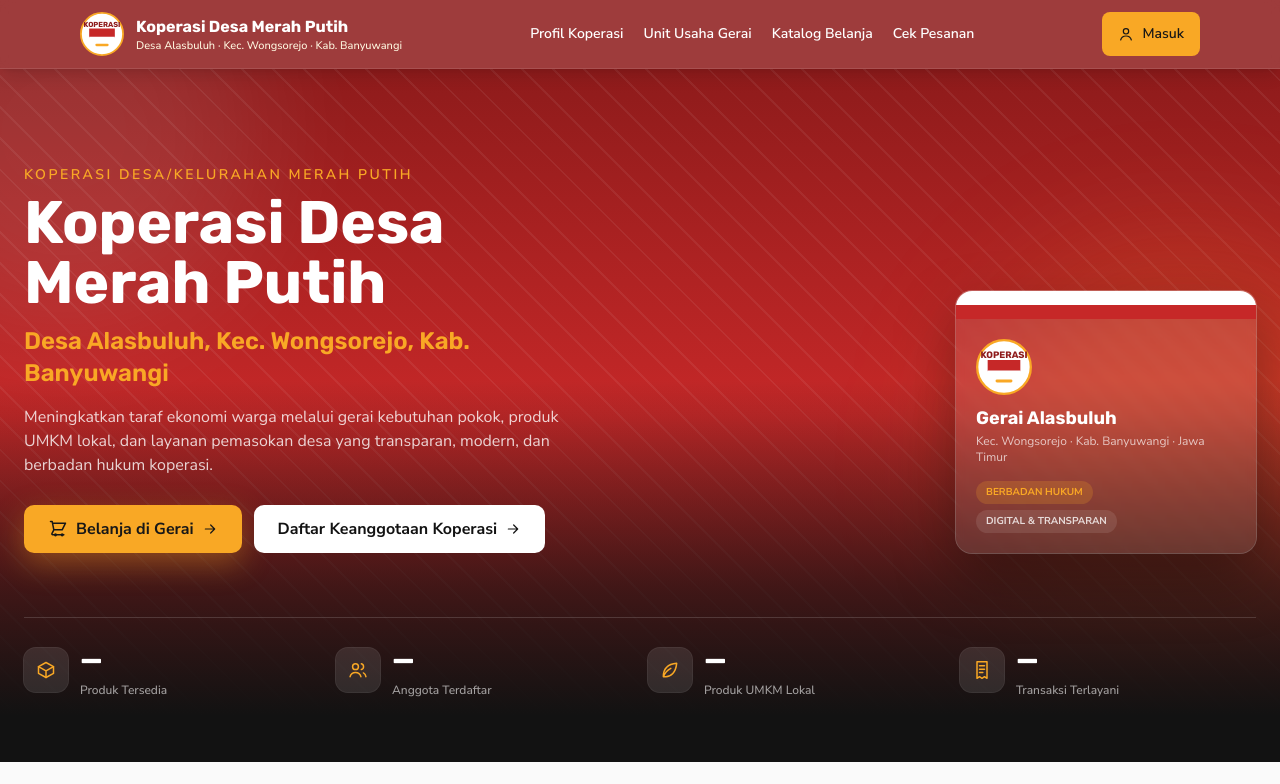
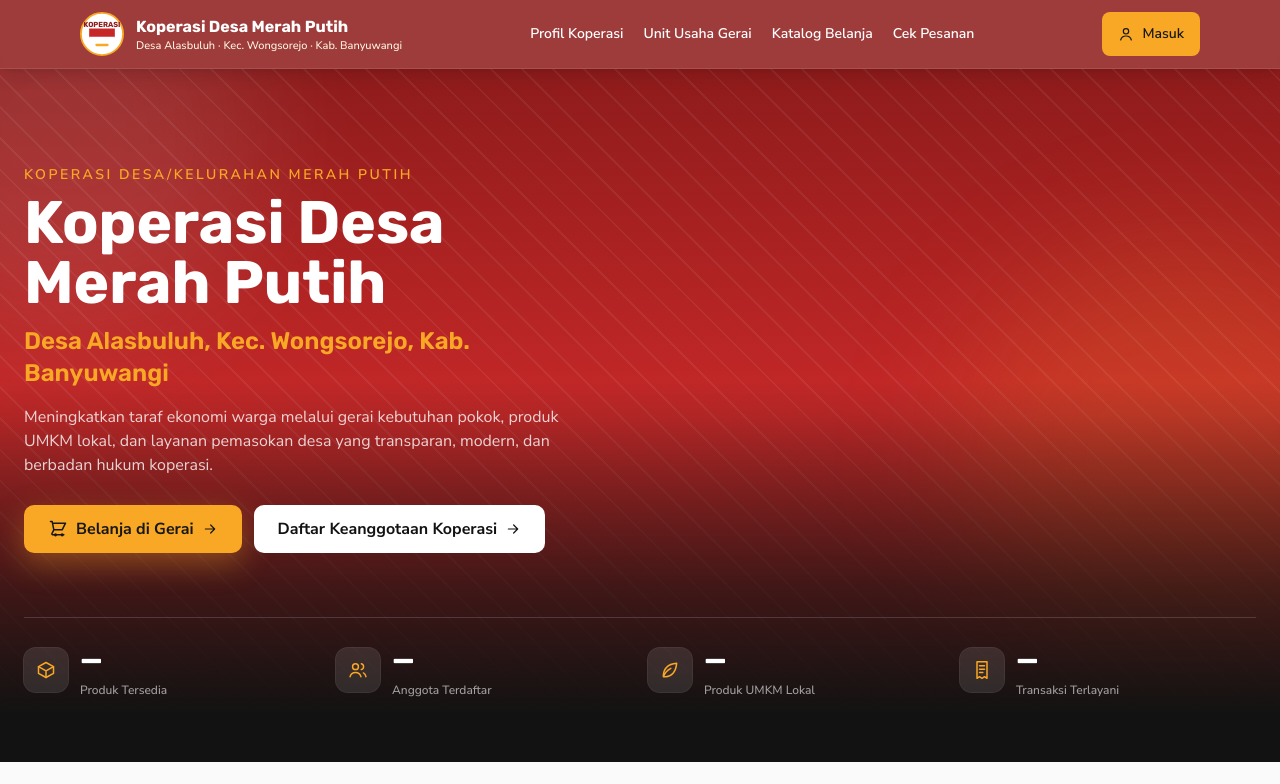
Before and after one commit to Thi-Net/KDKMPAlasbuluh, a Next.js app: page / in a window 1280 px wide. Shown: the top 784 px of the page. Built offline with nearby package versions, Linux system fonts and the light colour scheme; no server answers.

Commit message:
fix: hapus kartu hero melayang, identitas Gerai Alasbuluh dipadatkan di teks hero kiri

```diff
--- a/src/app/landing-content.jsx
+++ b/src/app/landing-content.jsx
@@ -131,21 +131,6 @@ export function LandingContent() {
                 <Link href="/register" className="inline-flex items-center gap-2 rounded-[10px] bg-white px-5 py-3 text-sm font-bold text-[#121212] transition-colors duration-200 hover:bg-white/90 md:px-6 md:text-base">
                   Daftar Keanggotaan Koperasi <Icon name="arrowRight" className="h-4 w-4" />
                 </Link>
-              </div>
-            </div>
-            <div className="hidden w-[300px] shrink-0 lg:block" aria-hidden="true">
-              <div className="overflow-hidden rounded-2xl bg-white/10 shadow-[0_25px_60px_rgba(0,0,0,0.35)] ring-1 ring-white/25 backdrop-blur-sm">
-                <div className="h-3.5 w-full bg-white" />
-                <div className="h-3.5 w-full bg-koperasi-red" />
-                <div className="p-5">
-                  <KoperasiLogo size={56} />
-                  <div className="mt-3 font-heading text-lg font-bold leading-tight text-white">Gerai Alasbuluh</div>
-                  <div className="mt-1 text-xs text-white/70">Kec. Wongsorejo · Kab. Banyuwangi · Jawa Timur</div>
-                  <div className="mt-4 flex flex-wrap gap-1.5">
-                    <span className="rounded-full bg-koperasi-gold/20 px-2.5 py-1 text-[10px] font-bold text-koperasi-gold">BERBADAN HUKUM</span>
-                    <span className="rounded-full bg-white/10 px-2.5 py-1 text-[10px] font-bold text-white/80">DIGITAL & TRANSPARAN</span>
-                  </div>
-                </div>
               </div>
             </div>
           </div>
```
